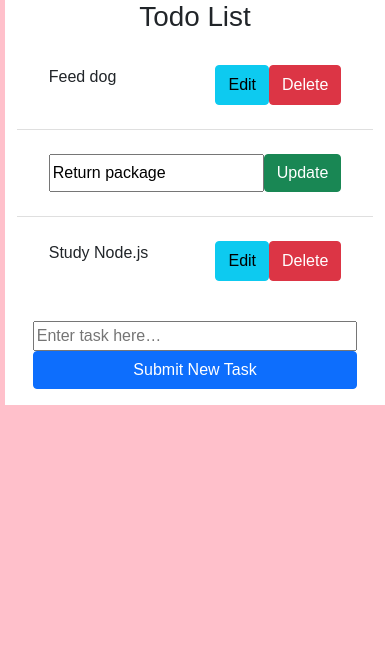
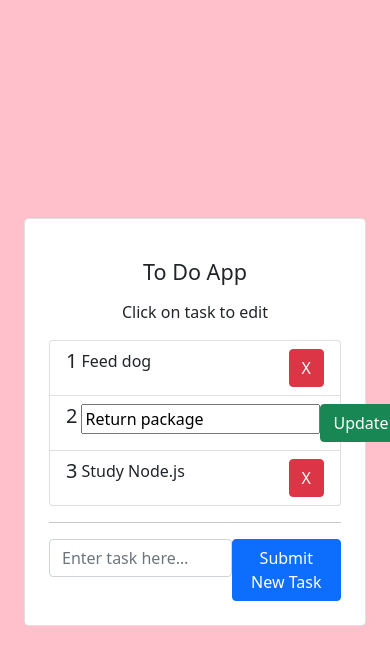
Before and after one commit to piercef256/todo-app-redux, a React (Create React App) app: page / in a window 390 px wide. Shown: the top 664 px of the page. Built offline with nearby package versions, Linux system fonts and the light colour scheme.

Commit message:
Refactored CSS using bootstrap for purposes related to aesthetics and proper responsiveness

```diff
--- a/public/index.html
+++ b/public/index.html
@@ -1,16 +1,18 @@
 <!DOCTYPE html>
 <html lang="en">
-
   <head>
-	<meta charset="utf-8">
-	<meta name="viewport" content="width=device-width, initial-scale=1, shrink-to-fit=no">
-	<meta name="theme-color" content="#000000">
+    <meta charset="utf-8" />
+    <meta
+      name="viewport"
+      content="width=device-width, initial-scale=1, shrink-to-fit=no"
+    />
+    <meta name="theme-color" content="#000000" />
     <!--
       manifest.json provides metadata used when your web app is added to the
       homescreen on Android. See https://developers.google.com/web/fundamentals/engage-and-retain/web-app-manifest/
     -->
-	<link rel="manifest" href="%PUBLIC_URL%/manifest.json">
-	<link rel="shortcut icon" href="%PUBLIC_URL%/favicon.ico">
+    <link rel="manifest" href="%PUBLIC_URL%/manifest.json" />
+    <link rel="shortcut icon" href="%PUBLIC_URL%/favicon.ico" />
     <!--
       Notice the use of %PUBLIC_URL% in the tags above.
       It will be replaced with the URL of the `public` folder during the build.
@@ -39,5 +41,4 @@
       To create a production bundle, use `npm run build` or `yarn build`.
     -->
   </body>
-
 </html>
--- a/src/features/TodoItem.js
+++ b/src/features/TodoItem.js
@@ -6,26 +6,26 @@ import "../styles.css";
 const TodoItem = ({ task, index }) => {
   const dispatch = useDispatch();
   return (
-    <div className="todo-item">
-      <span>
-        {" "}
-        <p onClick={() => dispatch(toggleEditMode(index))}>{task.text}</p>
-      </span>
-      <div className="buttons-div">
-        <button
-          className="btn btn-info"
+    <a href={() => false} className="list-group-item list-group-item-action">
+      <div className="d-flex w-100 justify-content-between">
+        <div
+          className="d-flex w-100"
           onClick={() => dispatch(toggleEditMode(index))}
         >
-          Edit
-        </button>
-        <button
-          className="btn btn-danger"
-          onClick={() => dispatch(deleteTask(index))}
-        >
-          Delete
-        </button>
+          <h5 className="mb-1">{index + 1}</h5>
+          <div className="ms-1">{task.text}</div>
+        </div>
+        <div>
+          <button
+            type="submit"
+            className="btn btn-danger ms-1"
+            onClick={() => dispatch(deleteTask(index))}
+          >
+            X
+          </button>
+        </div>
       </div>
-    </div>
+    </a>
   );
 };
 
--- a/src/features/TodoItemEditing.js
+++ b/src/features/TodoItemEditing.js
@@ -14,8 +14,11 @@ const TodoItemEditing = ({ task, index }) => {
   };
 
   return (
-    <div>
-      <form className="edit-task-form" onSubmit={() => update(index)}>
+    <a href={() => false} className="list-group-item list-group-item-action">
+      <div className="d-flex w-100 justify-content-between">
+        <div className="d-flex w-100">
+          <h5 className="mb-1">{index + 1}</h5>
+          <div className="ms-1">
             <input
               className="task-input"
               type="text"
@@ -23,13 +26,19 @@ const TodoItemEditing = ({ task, index }) => {
               placeholder="Enter a title for this task…"
               onChange={(e) => setNewValue(e.target.value)}
             />
-        <div className="buttons-div">
-          <button className="btn btn-success" type="submit">
+          </div>
+        </div>
+        <div>
+          <button
+            onClick={() => update(index)}
+            className="btn btn-success"
+            type="submit"
+          >
             Update
           </button>
         </div>
-      </form>
       </div>
+    </a>
   );
 };
 
--- a/src/features/TodoList.js
+++ b/src/features/TodoList.js
@@ -21,38 +21,53 @@ const TodoList = () => {
 
   return (
     <div className="container">
-      <div className="row">
-        <div className="col-md-12">
-          <h1>Todo List</h1>
-          <div className="todo-list">
-            <ul className="list-group list-group-flush">
+      <section className="vh-100">
+        <div className="container py-5 h-100">
+          <div className="row d-flex justify-content-center align-items-center h-100">
+            <div className="col col-lg-9 col-xl-7">
+              <div className="card rounded-3">
+                <div className="card-body p-4">
+                  <h4 className="text-center my-3">To Do App</h4>
+                  <p className="text-center">Click on task to edit</p>
+                  <div className="list-group">
                     {tasks.map((task, index) => (
-                <li key={index} className="list-group-item">
+                      <React.Fragment key={index}>
                         {task.isEditing ? (
                           <TodoItemEditing task={task} index={index} />
                         ) : (
                           <TodoItem task={task} index={index} />
                         )}
-                </li>
+                      </React.Fragment>
                     ))}
-            </ul>
                   </div>
-          <div className="add-task-form-div">
-            <form className="add-task-form" onSubmit={handleSubmit}>
+                  <hr />
+                  <div className="form-div">
+                    <div>
                       <input
-                className="task-input"
+                        className="form-control"
                         type="text"
                         value={value}
                         placeholder="Enter task here…"
                         onChange={(e) => setValue(e.target.value)}
                       />
-              <button className="btn btn-primary" type="submit">
+                    </div>
+
+                    <div>
+                      <button
+                        className="btn btn-primary"
+                        type="submit"
+                        onClick={handleSubmit}
+                      >
                         Submit New Task
                       </button>
-            </form>
                     </div>
                   </div>
                 </div>
+              </div>
+            </div>
+          </div>
+        </div>
+      </section>
     </div>
   );
 };
--- a/src/styles.css
+++ b/src/styles.css
@@ -1,51 +1,8 @@
 body {
-  display: flex;
-  align-items: center;
-  justify-content: center;
-  flex-direction: column;
-  text-align: center;
-  height: 100%;
-  width: 100%;
-  font-family: "Arial";
   background: pink;
 }
 
-.list-group-item {
-  word-wrap: break-word;
-}
-
-.todo-list {
-  display: flex;
-  flex-direction: column;
-}
-
-.container {
-  background: white;
-  display: flex;
-  flex-direction: column;
-}
-
-.todo-item {
+.form-div {
   display: flex;
   justify-content: space-between;
-  margin: 0.5em;
-  padding: 0.5em;
 }
-
-.edit-task-form {
-  display: flex;
-  justify-content: space-between;
-  margin: 0.5em;
-  padding: 0.5em;
-}
-
-.add-task-form {
-  display: flex;
-  flex-direction: column;
-  margin: 0.5em;
-  padding: 0.5em;
-}
-
-.buttons-div {
-  display: flex;
-}
```
Lines whose indentation alone changed are shown as unchanged.
